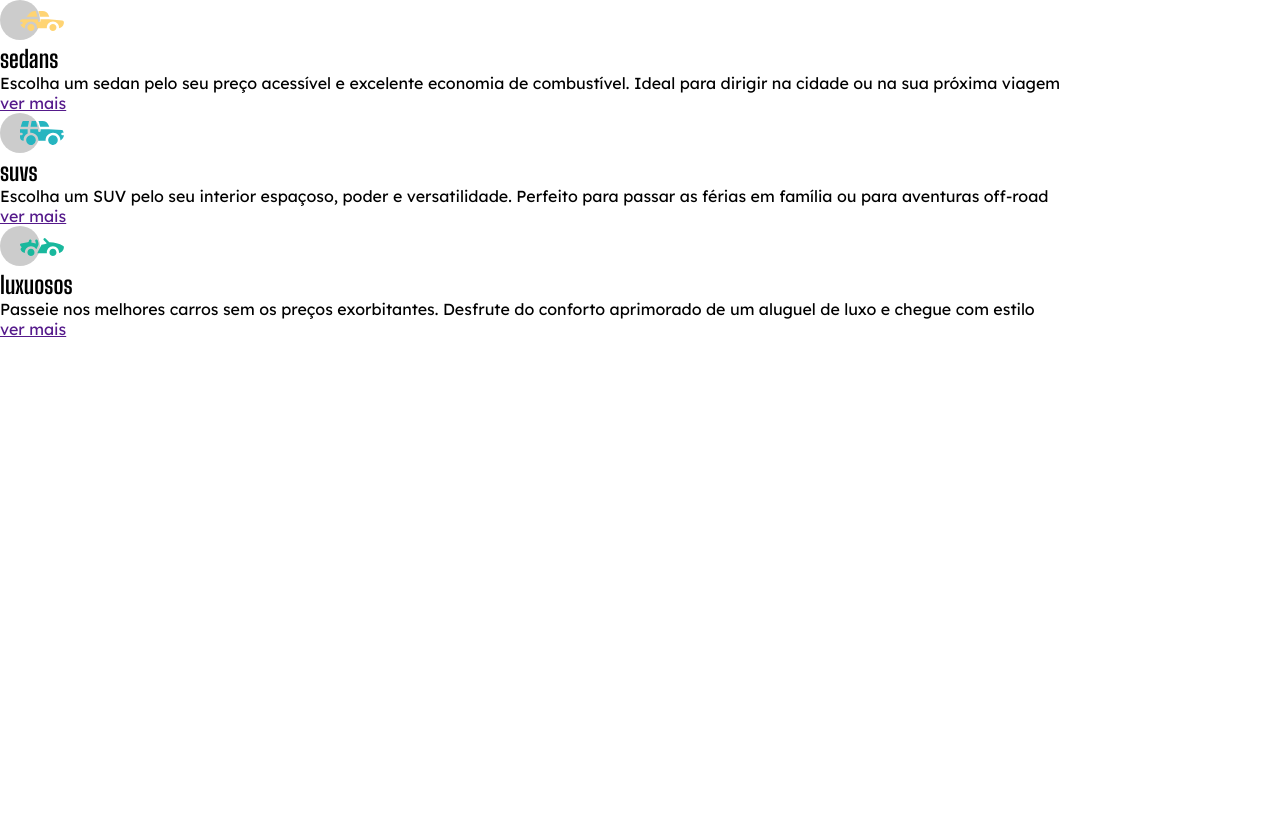
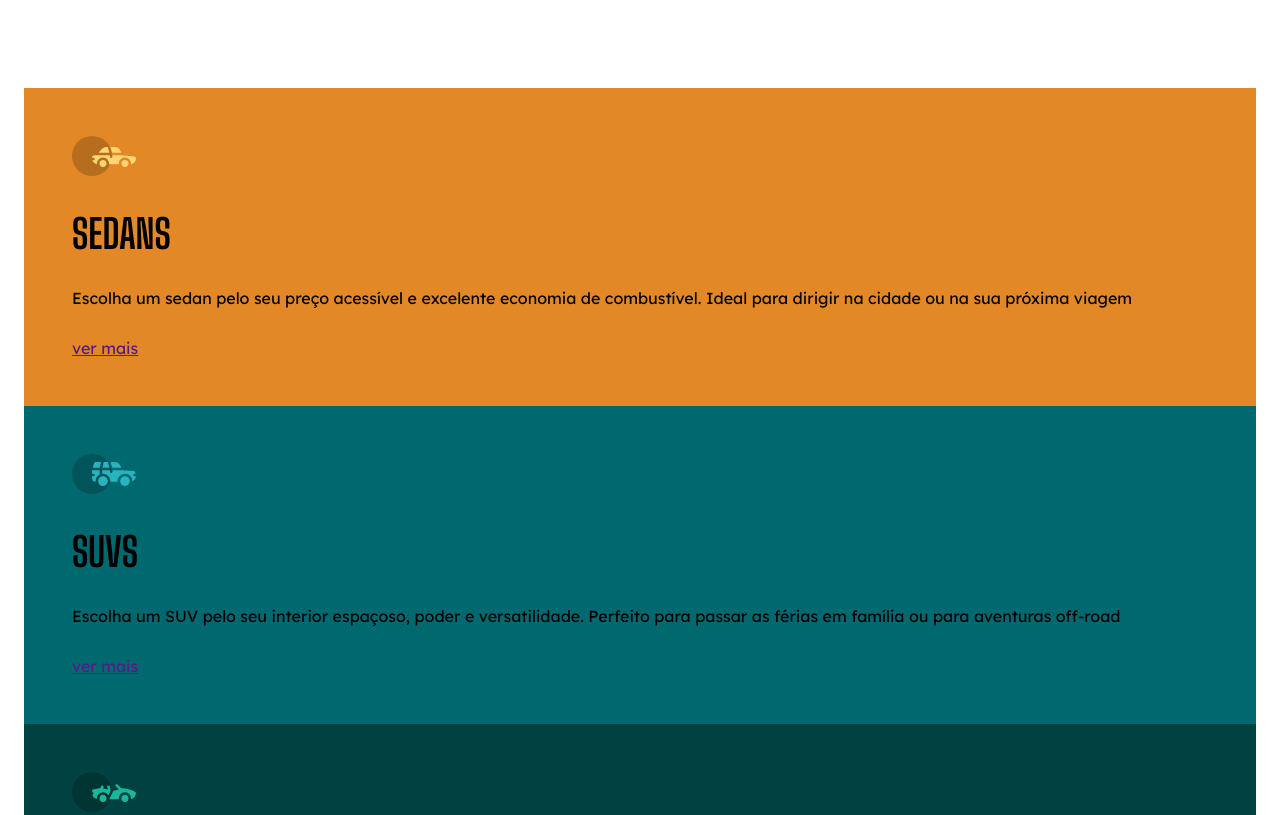
Before and after one commit to nicolassilvacustodio/carros, a plain HTML site: page index.html in a window 1280 px wide. Shown: the top 815 px of the page. Drawn offline with Linux system fonts and the light colour scheme.

Commit message:
desenvolvimento do css

```diff
--- a/style.css
+++ b/style.css
@@ -10,14 +10,38 @@
     ---dark-cyan:#004241;
     ---transparent-white: rgba(255, 255 255, 0.75);
 }
+body{
+    padding: 5.5rem 1.5rem ;
+}
 
 h2{
     font-family: 'Big Shoulders Display', sans-serif;
+    text-transform: uppercase;
+   font-size: 2.5rem;
+   color: var(---gray);
+   margin-block: 1.875rem;
 }
 
 p{
     font-family: 'Lexend Deca', sans-serif;
+    font-size: 0,9375rem;
+    margin-bottom: 1.875rem;
 }
 a{
     font-family: 'Lexend Deca', sans-serif;
 }
+
+section{
+    padding: 3rem;
+}
+.sedans{
+    background: var(---orange);
+}
+
+.suvs{
+    background: var(---cyan);
+}
+
+.luxuosos{
+    background: var(---dark-cyan);
+}
```
